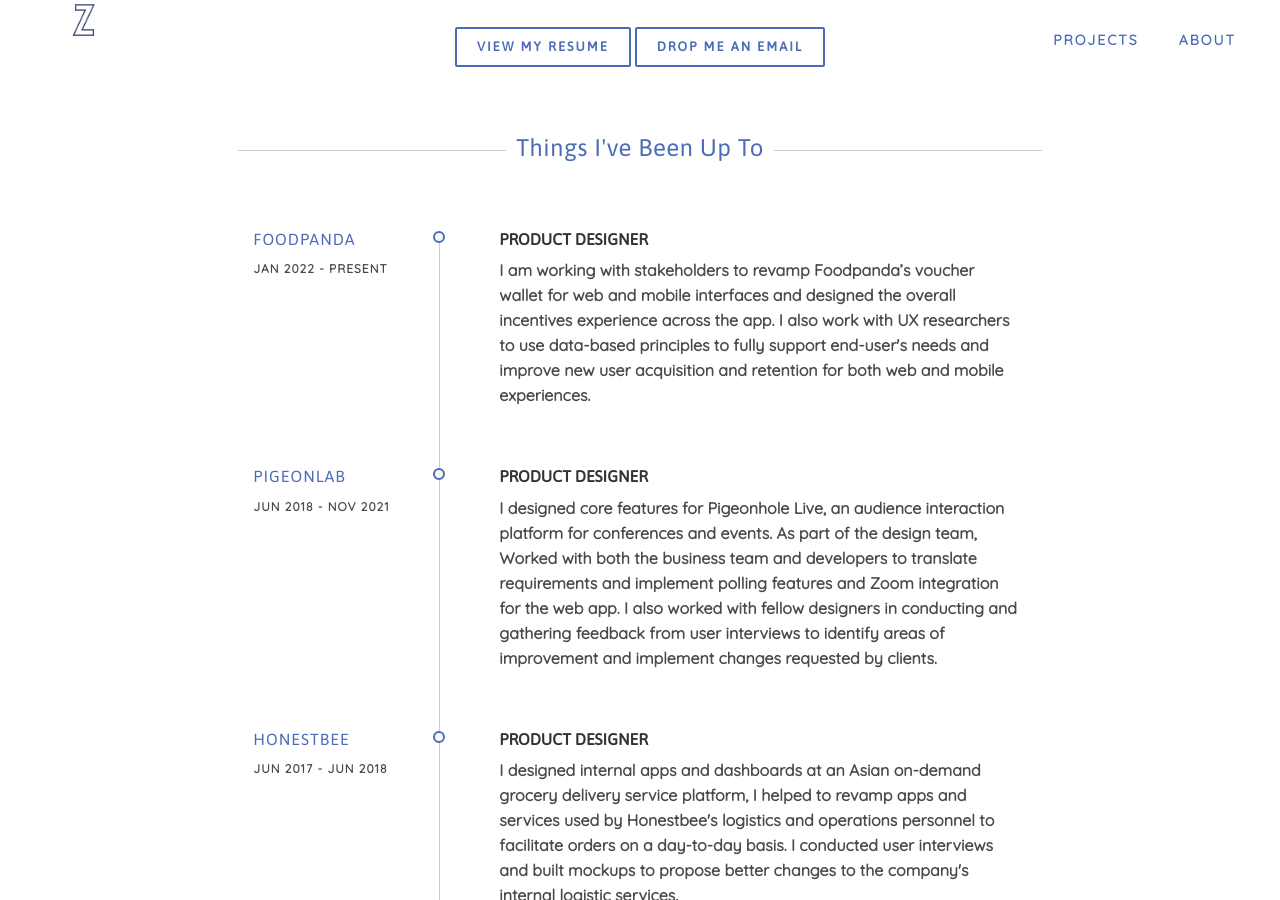
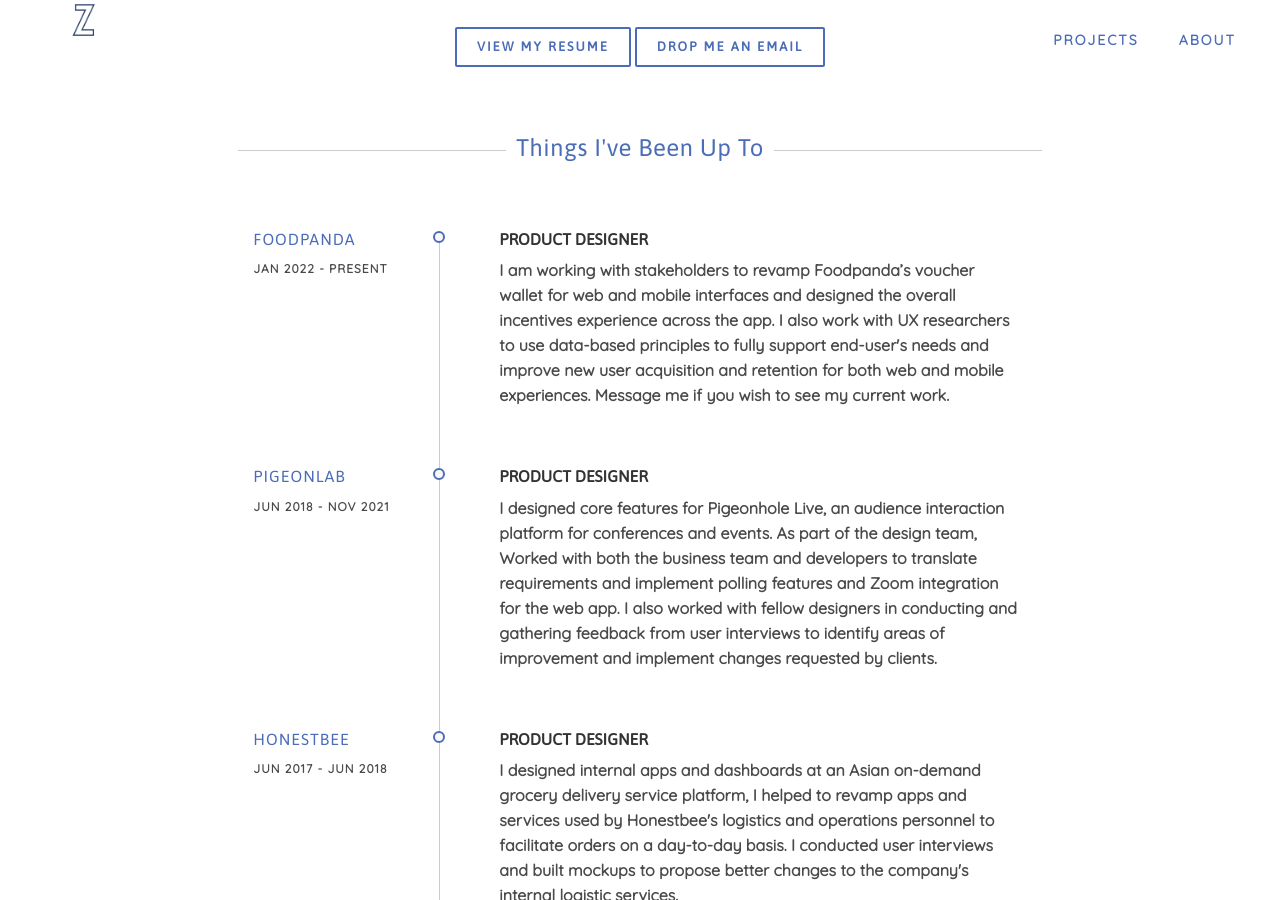
Before and after one commit to yzixuan/yzixuan.github.io, a Jekyll site: the page built from aboutme.html, in a window 1280 px wide and 900 px high, scrolled down 459 px. Built offline with Jekyll 4.4.1, drawn with Linux system fonts in a browser that asks for light colours; nearby versions of some CDN libraries.

Commit message:
update experiences timeline for foodpanda

```diff
--- a/_includes/experience.html
+++ b/_includes/experience.html
@@ -24,7 +24,8 @@
           <div class="timeline-description">
             <h4>Product Designer</h4>
             <p>I am working with stakeholders to revamp Foodpanda’s voucher wallet for web and mobile interfaces and designed the overall incentives experience across the app.
-              I also work with UX researchers to use data-based principles to fully support end-user's needs and improve new user acquisition and retention for both web and mobile experiences.</p>
+              I also work with UX researchers to use data-based principles to fully support end-user's needs and improve new user acquisition and retention for both web and mobile experiences.
+              Message me if you wish to see my current work.</p>
           </div>
         </li>
         <li>
```
